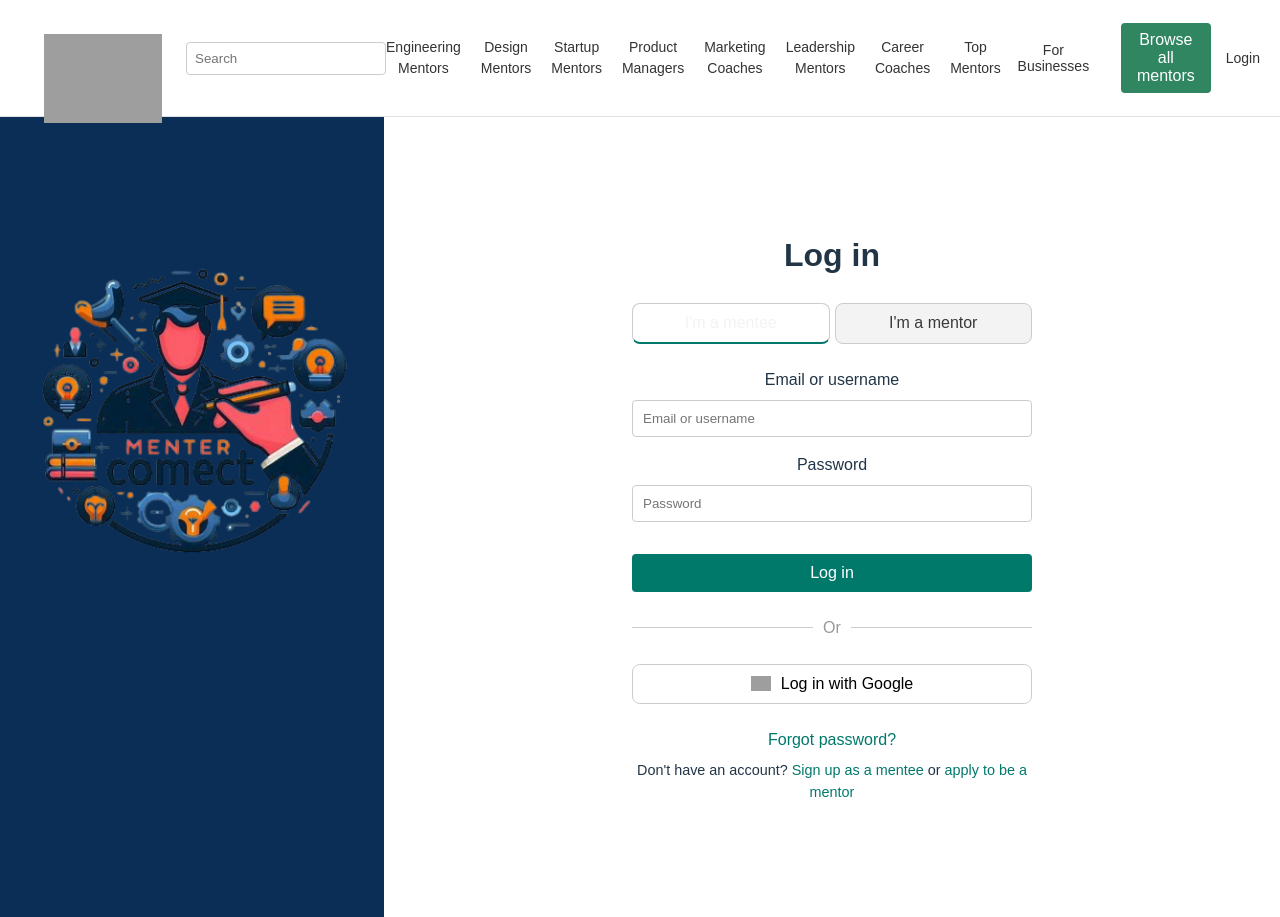
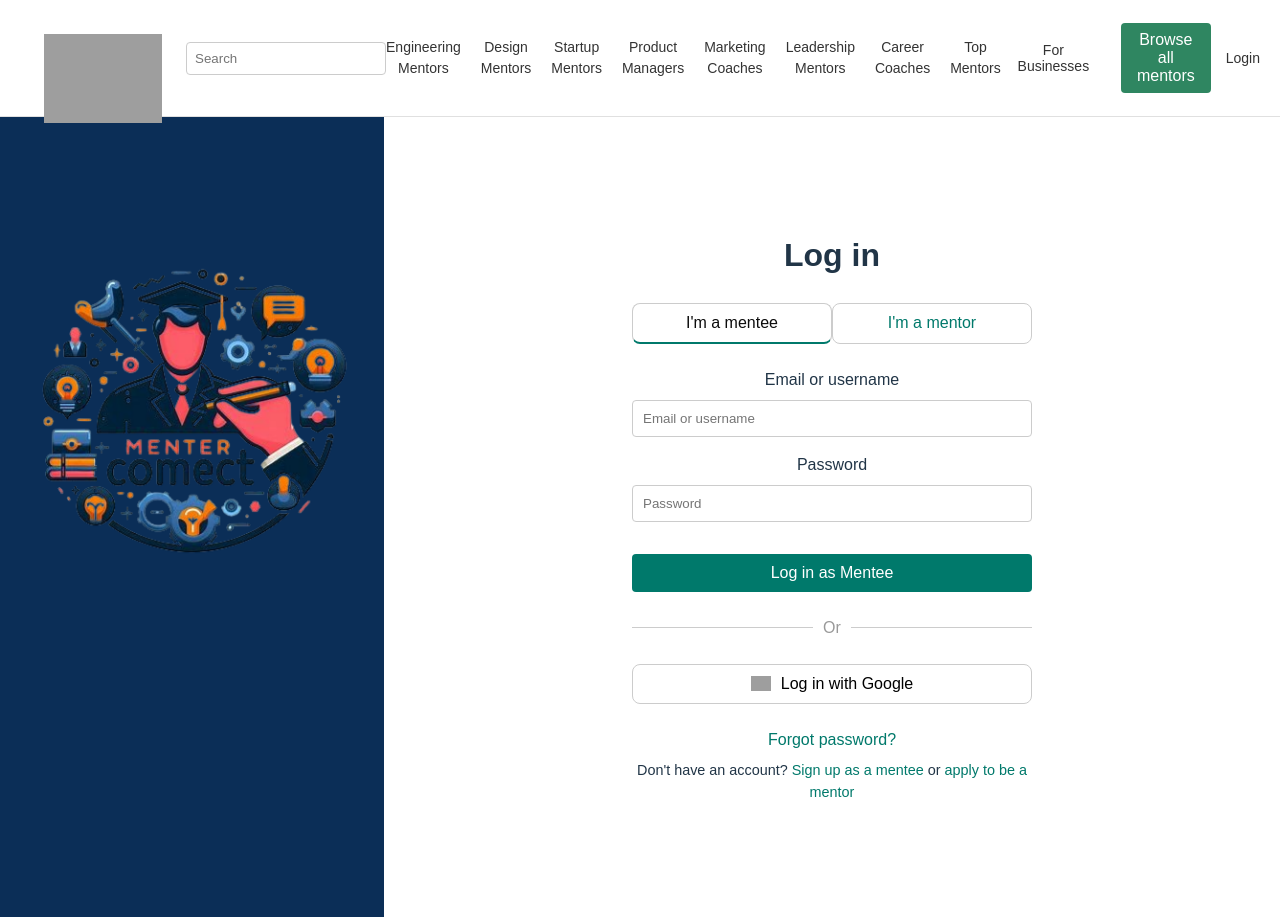
Before and after one commit to Sanjita28/-mentor_connect, a React (Vite) app in the folder mentor_connect/: page /login in a window 1280 px wide. Built offline with nearby package versions, Linux system fonts and the light colour scheme; grey boxes are pictures that could not be loaded.

Commit message:
login button updated

```diff
--- a/mentor_connect/src/sections/Login/Login.css
+++ b/mentor_connect/src/sections/Login/Login.css
@@ -54,18 +54,23 @@
   .toggle-btn {
     flex: 1;
     padding: 10px 20px;
-    background-color: #f3f3f3;
+    background-color: transparent;
     border: 1px solid #ccc;
-    color: #393a3b;
+    color: #00796b;
     cursor: pointer;
   }
 
   .toggle-btn.active {
-    background-color: transparent;
+    background-color: transparent; /* Set background to white */
     border-bottom: 2px solid #00796b;
-    color:#f3f3f3;
-    margin-right: 5px;
+    color:#00796b; /* Update text color */
   }
+  .toggle-btn.active,.toggle-btn::after {
+    background-color: #fff;
+    border-bottom: 2px solid #00796b;
+    color:#0c0c0c;
+  }
+
 
   .input-group {
     margin-bottom: 1rem;
--- a/mentor_connect/src/sections/Login/Login.jsx
+++ b/mentor_connect/src/sections/Login/Login.jsx
@@ -1,22 +1,35 @@
-import React from 'react';
+import React, { useState } from 'react';
 import './Login.css';
-import logo from './../../assets/OIG3.png'; // Assuming the correct relative path
+import logo from './../../assets/OIG3.png';
 
 const Login = () => {
+  const [role, setRole] = useState('mentee'); // Track selected role
+
   return (
     <div className="login-container">
       <div className="login-left">
         <div className="logo">
-          <img src={logo} alt="Logo" /> {/* Updated to use the imported logo */}
+          <img src={logo} alt="Logo" />
         </div>
       </div>
 
       <div className="login-right">
         <div className="login-form">
           <h2>Log in</h2>
+
           <div className="login-toggle">
-            <button className="toggle-btn active">I'm a mentee</button>
-            <button className="toggle-btn">I'm a mentor</button>
+            <button
+              className={`toggle-btn ${role === 'mentee' ? 'active' : ''}`}
+              onClick={() => setRole('mentee')}
+            >
+              I'm a mentee
+            </button>
+            <button
+              className={`toggle-btn ${role === 'mentor' ? 'active' : ''}`}
+              onClick={() => setRole('mentor')}
+            >
+              I'm a mentor
+            </button>
           </div>
 
           <form>
@@ -30,14 +43,18 @@ const Login = () => {
               <input type="password" placeholder="Password" required />
             </div>
 
-            <button type="submit" className="login-btn">Log in</button>
+            {role === 'mentee' ? (
+              <button type="submit" className="login-btn">Log in as Mentee</button>
+            ) : (
+              <button type="submit" className="login-btn">Log in as Mentor</button>
+            )}
 
             <div className="or-section">
               <hr /> <span>Or</span> <hr />
             </div>
 
             <button className="google-login-btn">
-              <img src="/path-to-google-icon.png" alt="Google Icon" /> Log in with Google {/* Ensure path to Google icon is correct */}
+              <img src="/path-to-google-icon.png" alt="Google Icon" /> Log in with Google
             </button>
 
             <div className="extra-links">
```
